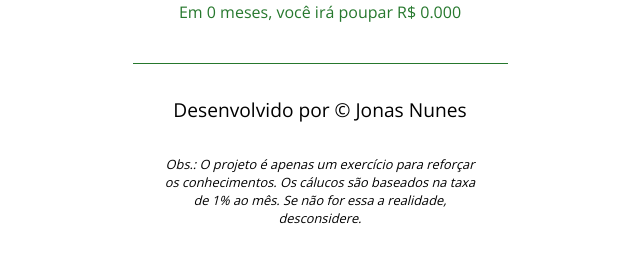
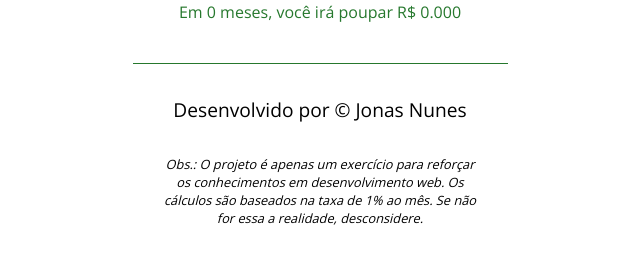
Before and after one commit to jonasnunes/investir, a PHP site: page / in a window 1280 px wide. Shown: the part 952-1211 px from the top of the page, without its empty margins (320-960 px from the left). Run offline with PHP 8.4, Linux system fonts and the light colour scheme.

Commit message:
Update index.php
pequena correção no texto

```diff
--- a/index.php
+++ b/index.php
@@ -44,7 +44,7 @@
         </section>
         <footer class="footer">
             <p>Desenvolvido por &copy; <a href="https://github.com/jonasnunes" target="_blank">Jonas Nunes</a></p>
-            <p>Obs.: O projeto é apenas um exercício para reforçar os conhecimentos. Os cálucos são baseados na taxa de 1% ao mês. Se não for essa a realidade, desconsidere.</p>
+            <p>Obs.: O projeto é apenas um exercício para reforçar os conhecimentos em desenvolvimento web. Os cálculos são baseados na taxa de 1% ao mês. Se não for essa a realidade, desconsidere.</p>
         </footer>
     </div>
 </body>
```
